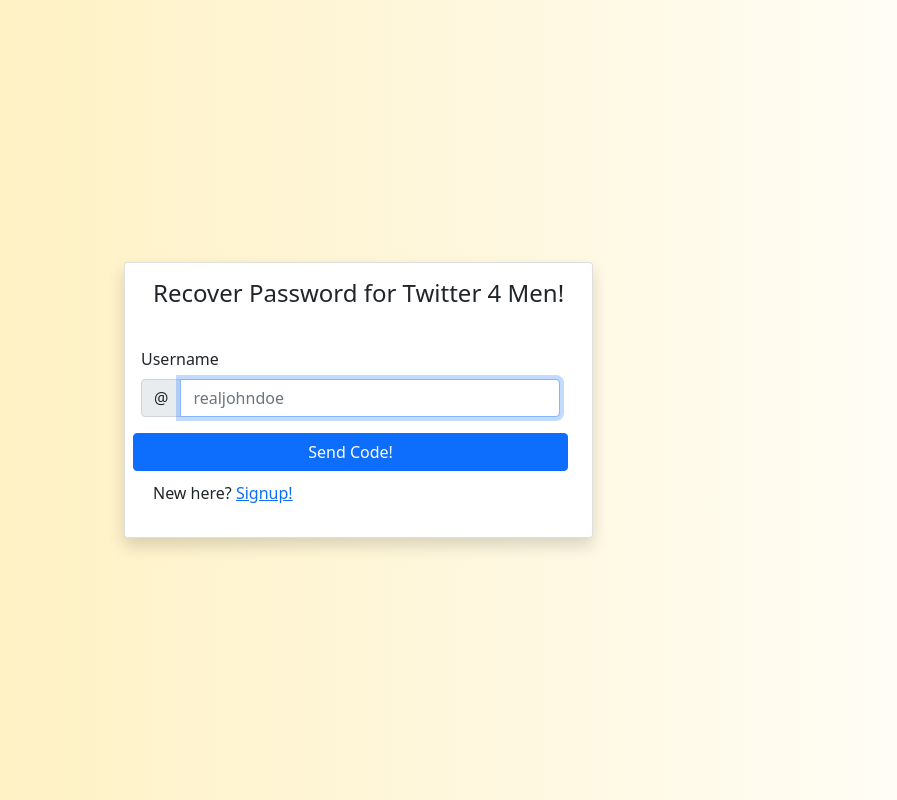
After one commit to SnazzyCoder/flask-test, a Flask app: page /forgot in a window 1280 px wide. The commit adds this page. Shown: the whole page, without its empty margins (191-1088 px from the left). Run offline with Flask 2, Linux system fonts and the light colour scheme; some libraries are stand-ins or nearby versions.

Commit message:
forgot-pass added

```diff
--- a/app.py
+++ b/app.py
@@ -1,10 +1,10 @@
 from flask import Flask, redirect, url_for, render_template, request, session, Markup
 from flaskext.mysql import MySQL
-import random
 import html
 import hashlib
 import resources.config as config
-import os, arrow
+from resources.mailing import send_mail
+import arrow
 
 app = Flask(__name__)
 app.secret_key = config.secret_key
@@ -33,6 +33,9 @@
     finally: conn.close()
 
     return cursor.fetchone()[0]
+
+def encode_mail(mail):
+    return "".join((mail.split('@')[0][:3], '*' * 7, '@',mail.split('@')[1]))
 
 def tweet(content: str, by=None):
     content = html.escape(content)
@@ -88,6 +91,18 @@
         i['tweet_content'] = html.unescape(i['tweet_content'])
         i['tweet_at'] = humanize(i['tweet_at'])
     return result
+
+def get_email(_username):
+    conn = mysql.connect()
+    cursor = conn.cursor()
+
+    try:
+        cursor.execute('SELECT email from users where username=%s limit 1', (_username))
+    except Exception as e: print("!!!    error:", e)
+    finally: conn.close()
+
+    return cursor.fetchone()[0]
+
 
 def get_profiles():
     conn = mysql.connect()
@@ -204,7 +219,7 @@
 
     return result >= 1
 
-def check_username(_username):
+def valid_username(_username):
     conn = mysql.connect()
     cursor = conn.cursor()
 
@@ -267,7 +282,7 @@
         cursor = conn.cursor()
 
         username, name = request.form['username'].lower(), request.form['name'].title()
-        if not check_username(username):
+        if not valid_username(username):
             return render_template("signup.html", error=Markup("Username already exists, login <a href='/login'>here</a>. EXISTING_USERNAME_ERROR"))
         try:
             result = cursor.execute("INSERT INTO users (username, name, password, email) values (%s, %s, %s, %s)", (username, name, hash_password(request.form['password']), request.form['email']))
@@ -283,6 +298,48 @@
         return render_template("signup.html", error=error_messages['db_error'])
 
     return render_template("signup.html", error=error)
+
+@app.route('/forgot', methods=['POST', "GET"])
+def forgot():
+    if request.method == 'POST':
+        # Check if Step1
+        onstep1 = False
+        try:
+            global tusername
+            tusername = request.form.get('username').lower()
+            onstep1 = True
+        except:
+            try:
+                get_code = request.form.get('code')
+                onstep2 = True
+            except:
+                print("!!!    error: Double Exception error!")
+                return render_template('forgot.html', error='Double exception error')
+
+        if onstep1:
+            if valid_username(tusername):
+                return render_template('forgot.html', error="The username does not exist. Please check.")
+            global email
+            email = get_email(tusername)
+            global code
+            code = send_mail(email)
+            return render_template('forgot.html', step2=True, to=encode_mail(email))
+
+        elif onstep2:
+            if int(get_code) == code:
+                session['username'] = tusername
+                return redirect(url_for('change_password'))
+            else:
+                return render_template('forgot.html', step2=True, to=encode_mail(email), error="The code you entered was invalid. Retry")
+        return render_template('forgot.html', error="The function did not return a valid html page, i.e. no view function was executed", step1=True)
+
+    # Basic checking
+    if 'username' in session:
+        return redirect(url_for('home'))
+
+    # Code here
+    return render_template('forgot.html', step1=True)
+
 
 @app.route('/user')
 @app.route('/user/<uname>')
@@ -309,6 +366,13 @@
         return redirect(url_for('login'))
     return render_template('explore.html', data=get_profiles())
 
+@app.route("/change_password")
+def change_password():
+    if 'username' not in session:
+        return redirect(url_for('login'))
+
+    return render_template('change_password.html', verify=False)
+
 @app.errorhandler(404)
 def not_found_error(error):
     return render_template('404.html'), 404
--- a/resources/mailing.py
+++ b/resources/mailing.py
@@ -1,6 +1,9 @@
+from email import message
 import smtplib, ssl
 from email.mime.text import MIMEText
 from email.mime.multipart import MIMEMultipart
+from flask import render_template_string, Flask
+from pathlib import Path
 import random
 
 port = 465  # For SSL
@@ -11,30 +14,43 @@
 # Content
 MIME_content = 'This is a random string message'
 
-class Mailer():
-    def __init__(self, to):
-        self.message = MIMEMultipart()
-        self.message["Subject"] = message_subject
-        self.message["From"] = sender_email
-        self.message["To"] = to
-        self.MIME_message = """<h1>Hey, emailing works!</h1><p>This is a paragraph</p>"""
+def send_mail(to):
+    message = MIMEMultipart()
+    message["Subject"] = message_subject
+    message["From"] = sender_email
+    message["To"] = to
 
-    def send(self):
-        # Turn these into plain/html MIMEText objects
-        the_message = MIMEText(self.MIME_message, "html")
+    app = Flask(__name__)
+    code = random.randint(100000, 999999)
+    htmlmessage = """
+        <div class="wrapper" style="text-align: center;">
+            <h4>Hey, you've requested for a password reset.</h4>
+            <p>
+                <h2>{{code}}</h2>is your code.
+            </p>
+            <p>
+                If this was not you, simply ignore this message.
+            </p>
+        </div>
+    """
 
-        # Add HTML/plain-text parts to MIMEMultipart message
-        # The email client will try to render the last part first
-        self.message.attach(the_message)
+    with app.app_context():
+        MIME_message = str(render_template_string(htmlmessage, code=code))
 
-        self.code = random.randint(100000, 999999)
+    # Turn these into plain/html MIMEText objects
+    the_message = MIMEText(MIME_message, "html")
 
-        # Create secure connection with server and send email
-        context = ssl.create_default_context()
-        with smtplib.SMTP_SSL("smtp.gmail.com", 465, context=context) as server:
-            server.login(sender_email, password)
-            server.sendmail(
-                sender_email, self.to, self.message.as_string()
-            )
+    # Add HTML/plain-text parts to MIMEMultipart message
+    # The email client will try to render the last part first
+    message.attach(the_message)
 
-        return self.code
+
+    # Create secure connection with server and send email
+    context = ssl.create_default_context()
+    with smtplib.SMTP_SSL("smtp.gmail.com", 465, context=context) as server:
+        server.login(sender_email, password)
+        server.sendmail(
+            sender_email, to, message.as_string()
+        )
+
+    return code
--- a/templates/base.html
+++ b/templates/base.html
@@ -10,6 +10,7 @@
     <!-- Bootstrap CDN -->
     <link href="https://cdn.jsdelivr.net/npm/bootstrap@5.0.0-beta1/dist/css/bootstrap.min.css" rel="stylesheet" integrity="sha384-giJF6kkoqNQ00vy+HMDP7azOuL0xtbfIcaT9wjKHr8RbDVddVHyTfAAsrekwKmP1" crossorigin="anonymous">
     <script src="https://cdn.jsdelivr.net/npm/bootstrap@5.0.0-beta1/dist/js/bootstrap.bundle.min.js" integrity="sha384-ygbV9kiqUc6oa4msXn9868pTtWMgiQaeYH7/t7LECLbyPA2x65Kgf80OJFdroafW" crossorigin="anonymous"></script>
+    <link rel="stylesheet" href="https://cdn.jsdelivr.net/npm/bootstrap-icons@1.3.0/font/bootstrap-icons.css">
 
     <link rel="stylesheet" href='{{url_for("static", filename="style.css")}}'>
     <link rel="icon" href="{{url_for('static', filename='images/icon.ico')}}"/>
--- /dev/null
+++ b/templates/change_password.html
@@ -0,0 +1,5 @@
+{% extends "home_base.html" %}
+
+{% block title %}
+Change Password
+{% endblock %}
--- /dev/null
+++ b/templates/forgot.html
@@ -0,0 +1,45 @@
+{% extends "base.html" %}
+
+{% block title %}
+Recover Account
+{% endblock %}
+
+{% block body %}
+
+<div class="container vertical">
+
+    <div>
+        {% if error %}
+            <div class="alert alert-danger" role="alert">{{ error }}</div>
+        {% endif %}
+
+        <div class="row card card-body shadow login-form-1">
+            <h4 class="h4 text-center">Recover Password for Twitter 4 Men!</h4>
+            <form method="POST" class="row g-3 form-paded">
+
+                {% if not step2 %}
+                    <div class="col-12">
+                        <label class="form-label" for="username">Username</label>
+                        <div class="input-group">
+                            <div class="input-group-text">@</div>
+                            <input type="text" class="form-control" name="username" id="username" placeholder="realjohndoe" pattern="[A-Za-z0-9_.]*" title="Must start with a letter, contain letters and numbers, and should be of length 4 to 30" autofocus required>
+                        </div>
+                    </div>
+                    <button type="submit" class="btn btn-primary">Send Code!</button>
+                {% endif %}
+
+                {% if step2 %}
+                    <div class="col-12">
+                        <p>We've sent a numeric 6-digit code to <br /><strong>{{ to }}</strong>. <a href="/forgot" class="link-primary"></a></p>
+                        <label for="code" class="form-label">Code</label>
+                        <input type="code" class="form-control" id="code" name="code" placeholder="123456" pattern="[0-9]*" tile="Must contain exaclty 6 Numeric digits" maxlength="6" minlength="6" autofocus required>
+                    </div>
+                    <button type="submit" class="btn btn-primary">Verify</button>
+                {% endif %}
+
+            </form>
+            <p>New here? <a href="/signup" class="link-primary">Signup!</a></p>
+        </div>
+    </div>
+</div>
+{% endblock %}
--- a/templates/home.html
+++ b/templates/home.html
@@ -51,6 +51,9 @@
       </div>
     </div>
   {% endfor %}
+  <div class="end">
+
+  </div>
 </div>
 
 {% endblock %}
--- a/templates/home_base.html
+++ b/templates/home_base.html
@@ -3,7 +3,7 @@
 {% block nav %}
 <nav class="navbar fixed-top navbar-expand-lg navbar-dark bg-dark">
   <div class="container-fluid">
-    <a class="navbar-brand" href="#"><img src="{{url_for('static', filename='images/icon.ico')}}" alt="logo" width="30" height="30"></a>
+    <a class="navbar-brand" href="/"><img src="{{url_for('static', filename='images/icon.ico')}}" alt="logo" width="30" height="30"></a>
 
     <div class="collapse navbar-collapse" id="navbarSupportedContent">
       <ul class="navbar-nav ms-auto">
@@ -17,7 +17,7 @@
           <a class="nav-link" href="/user/{{ username }}">@{{ username }}</a>
         </li>
         <li class="nav-item">
-          <a href="logout" class="btn btn-outline-secondary">Logout</a>
+          <a href="logout" class="btn btn-outline-secondary" title="Logout"><i class="bi bi-box-arrow-right"></i></a>
         </li>
       </ul>
     </div>
```
Also changed, not shown: resources/mail/reset_code.html (added, +19 -0 lines), templates/login.html (+4 -3 lines), 1 other file.
